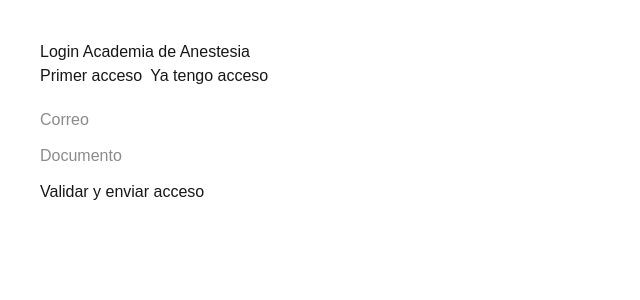
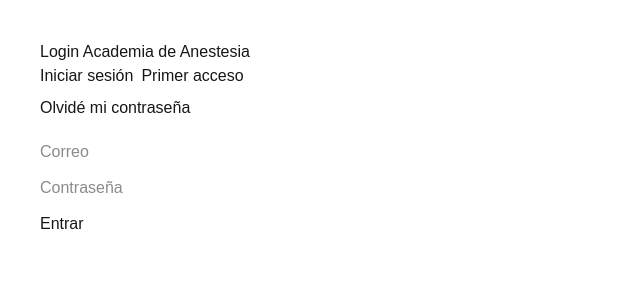
Before and after one commit to HermanGranados/hotmart-access-app, a Next.js app: page /login in a window 1280 px wide. Shown: the top 300 px of the page, without its empty margins (0-640 px from the left). Built offline with nearby package versions, Linux system fonts and the light colour scheme.

Commit message:
Migrar login principal a correo y contraseña

```diff
--- /dev/null
+++ b/app/api/auth/login/route.ts
@@ -0,0 +1,38 @@
+import { createSupabaseServerClient } from "@/lib/supabase-server";
+
+export async function POST(req: Request) {
+  try {
+    const { email, password } = await req.json();
+
+    if (!email || !password) {
+      return Response.json(
+        { ok: false, error: "Faltan datos" },
+        { status: 400 }
+      );
+    }
+
+    const supabase = await createSupabaseServerClient();
+
+    const { error } = await supabase.auth.signInWithPassword({
+      email: String(email).trim().toLowerCase(),
+      password: String(password),
+    });
+
+    if (error) {
+      return Response.json(
+        { ok: false, error: "Correo o contraseña incorrectos" },
+        { status: 401 }
+      );
+    }
+
+    return Response.json({
+      ok: true,
+      redirectTo: "https://vapora.academiadeanestesia.com?access=granted",
+    });
+  } catch {
+    return Response.json(
+      { ok: false, error: "Error interno" },
+      { status: 500 }
+    );
+  }
+}
--- /dev/null
+++ b/app/api/auth/reset-password/route.ts
@@ -0,0 +1,38 @@
+import { supabaseAdmin } from "@/lib/supabase-admin";
+
+export async function POST(req: Request) {
+  try {
+    const { email } = await req.json();
+
+    if (!email) {
+      return Response.json(
+        { ok: false, error: "Falta el correo" },
+        { status: 400 }
+      );
+    }
+
+    const { error } = await supabaseAdmin.auth.resetPasswordForEmail(
+      String(email).trim().toLowerCase(),
+      {
+        redirectTo: `${process.env.NEXT_PUBLIC_SITE_URL}/reset-password`,
+      }
+    );
+
+    if (error) {
+      return Response.json(
+        { ok: false, error: error.message },
+        { status: 500 }
+      );
+    }
+
+    return Response.json({
+      ok: true,
+      message: "Te enviamos un correo para restablecer tu contraseña.",
+    });
+  } catch {
+    return Response.json(
+      { ok: false, error: "Error interno" },
+      { status: 500 }
+    );
+  }
+}
--- a/app/login/page.tsx
+++ b/app/login/page.tsx
@@ -2,11 +2,35 @@
 
 import { useState } from "react";
 
+type Mode = "login" | "first" | "forgot";
+
 export default function LoginPage() {
+  const [mode, setMode] = useState<Mode>("login");
   const [email, setEmail] = useState("");
   const [document, setDocument] = useState("");
-  const [mode, setMode] = useState<"first" | "magic">("first");
+  const [password, setPassword] = useState("");
   const [message, setMessage] = useState("");
+
+  async function handleLogin() {
+    setMessage("");
+
+    const res = await fetch("/api/auth/login", {
+      method: "POST",
+      headers: {
+        "Content-Type": "application/json",
+      },
+      body: JSON.stringify({ email, password }),
+    });
+
+    const data = await res.json();
+
+    if (data.ok && data.redirectTo) {
+      window.location.href = data.redirectTo;
+      return;
+    }
+
+    setMessage(data.error || "Ocurrió un error");
+  }
 
   async function handleFirstAccess() {
     setMessage("");
@@ -16,17 +40,17 @@
       headers: {
         "Content-Type": "application/json",
       },
-      body: JSON.stringify({ email, document }),
+      body: JSON.stringify({ email, document, password }),
     });
 
     const data = await res.json();
     setMessage(data.message || data.error || "Ocurrió un error");
   }
 
-  async function handleMagicLink() {
+  async function handleForgotPassword() {
     setMessage("");
 
-    const res = await fetch("/api/auth/magic-link", {
+    const res = await fetch("/api/auth/reset-password", {
       method: "POST",
       headers: {
         "Content-Type": "application/json",
@@ -42,9 +66,10 @@
     <div style={{ padding: 40, maxWidth: 420 }}>
       <h1>Login Academia de Anestesia</h1>
 
-      <div style={{ display: "flex", gap: 8, marginBottom: 20 }}>
+      <div style={{ display: "flex", gap: 8, marginBottom: 20, flexWrap: "wrap" }}>
+        <button onClick={() => setMode("login")}>Iniciar sesión</button>
         <button onClick={() => setMode("first")}>Primer acceso</button>
-        <button onClick={() => setMode("magic")}>Ya tengo acceso</button>
+        <button onClick={() => setMode("forgot")}>Olvidé mi contraseña</button>
       </div>
 
       <input
@@ -63,11 +88,19 @@
         />
       )}
 
-      {mode === "first" ? (
-        <button onClick={handleFirstAccess}>Validar y enviar acceso</button>
-      ) : (
-        <button onClick={handleMagicLink}>Enviarme enlace</button>
+      {mode !== "forgot" && (
+        <input
+          type="password"
+          placeholder={mode === "first" ? "Crea tu contraseña" : "Contraseña"}
+          value={password}
+          onChange={(e) => setPassword(e.target.value)}
+          style={{ display: "block", marginBottom: 12, width: "100%" }}
+        />
       )}
+
+      {mode === "login" && <button onClick={handleLogin}>Entrar</button>}
+      {mode === "first" && <button onClick={handleFirstAccess}>Validar y crear acceso</button>}
+      {mode === "forgot" && <button onClick={handleForgotPassword}>Enviar recuperación</button>}
 
       {message && <p style={{ marginTop: 16 }}>{message}</p>}
     </div>
--- /dev/null
+++ b/app/reset-password/page.tsx
@@ -0,0 +1,44 @@
+"use client";
+
+import { useState } from "react";
+import { createSupabaseBrowserClient } from "@/lib/supabase-browser";
+
+export default function ResetPasswordPage() {
+  const [password, setPassword] = useState("");
+  const [message, setMessage] = useState("");
+
+  async function handleUpdatePassword() {
+    const supabase = createSupabaseBrowserClient();
+
+    const { error } = await supabase.auth.updateUser({
+      password,
+    });
+
+    if (error) {
+      setMessage(error.message);
+      return;
+    }
+
+    setMessage("Tu contraseña fue actualizada correctamente.");
+  }
+
+  return (
+    <div style={{ padding: 40, maxWidth: 420 }}>
+      <h1>Restablecer contraseña</h1>
+
+      <input
+        type="password"
+        placeholder="Nueva contraseña"
+        value={password}
+        onChange={(e) => setPassword(e.target.value)}
+        style={{ display: "block", marginBottom: 12, width: "100%" }}
+      />
+
+      <button onClick={handleUpdatePassword}>
+        Guardar nueva contraseña
+      </button>
+
+      {message && <p style={{ marginTop: 16 }}>{message}</p>}
+    </div>
+  );
+}
```
